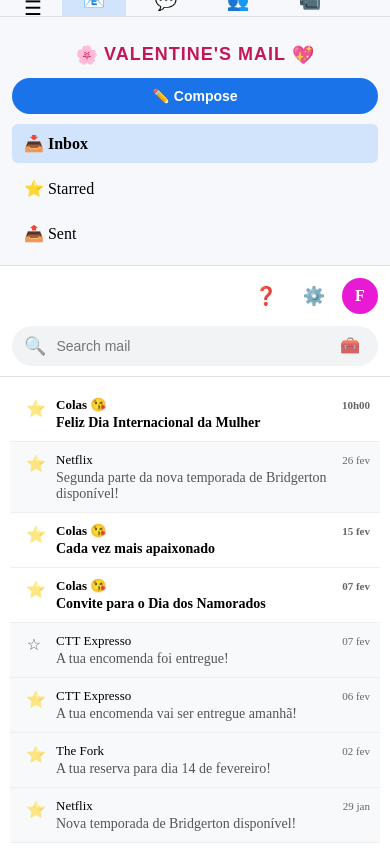
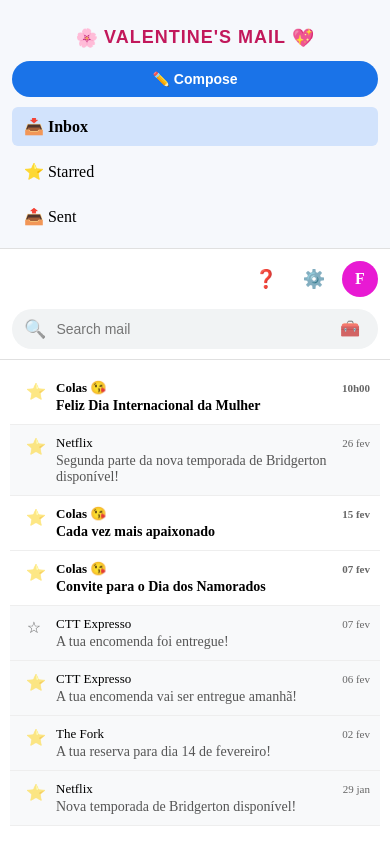
Before and after one commit to miguel-angelo-martins/valentines-mail, an Angular app: page / in a window 390 px wide. Built offline with nearby package versions, Linux system fonts and the light colour scheme.

Commit message:
removed mini sidebar on mobile

```diff
--- a/src/app/app.component.css
+++ b/src/app/app.component.css
@@ -401,23 +401,7 @@
   }
 
   .mini-sidebar {
-    width: 100%;
-    height: auto;
-    flex-direction: row;
-    justify-content: flex-start;
-    align-items: center;
-    padding: 8px 12px;
-    border-right: none;
-    border-bottom: 1px solid #e0e0e0;
-    overflow-x: auto;
-    overflow-y: hidden;
-    gap: 8px;
-    position: sticky;
-    top: 0;
-    z-index: 150;
-    background: #f6f8fc;
-    flex-wrap: nowrap;
-    -webkit-overflow-scrolling: touch;
+    display: none;
   }
 
   .hamburger {
@@ -488,10 +472,6 @@
     padding: 10px;
   }
 
-  .layout.mail-open .mini-sidebar {
-    display: none;
-  }
-
   .content.mail-open-content {
     overflow: hidden;
   }
```
